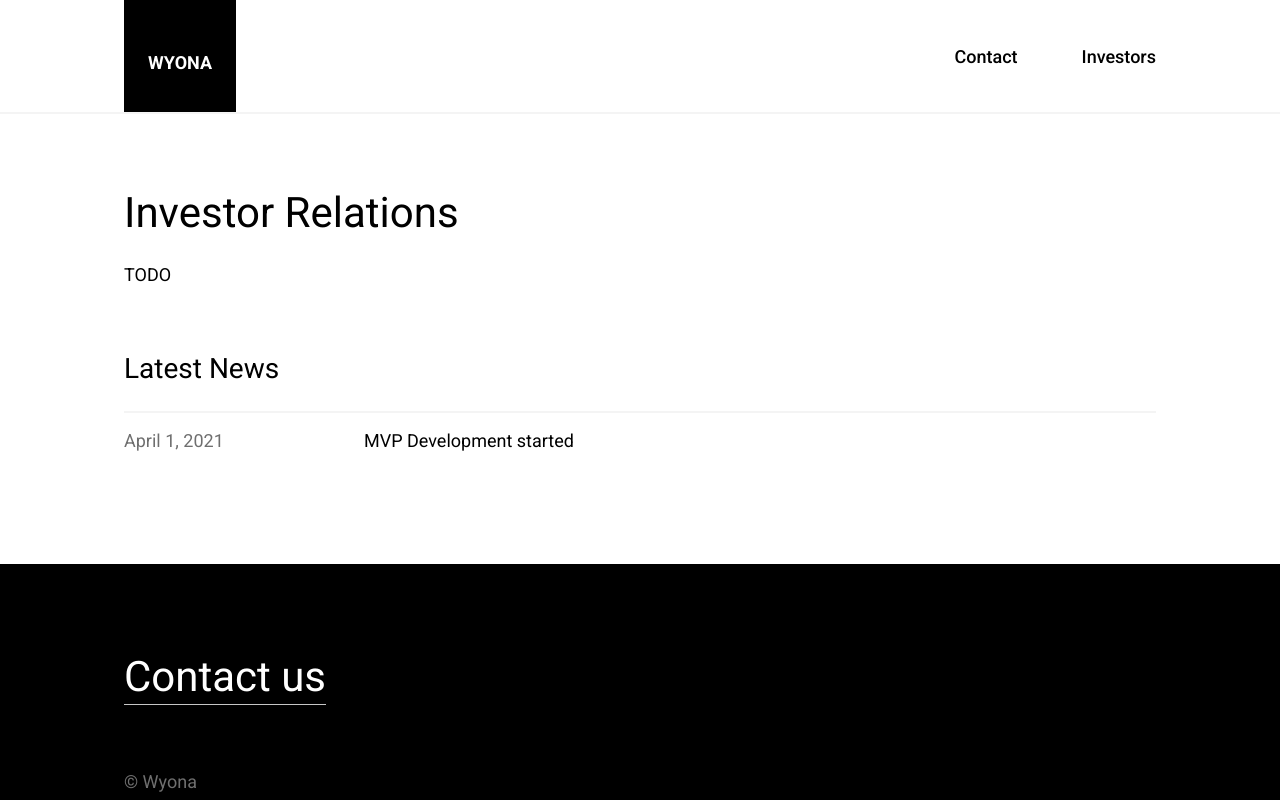
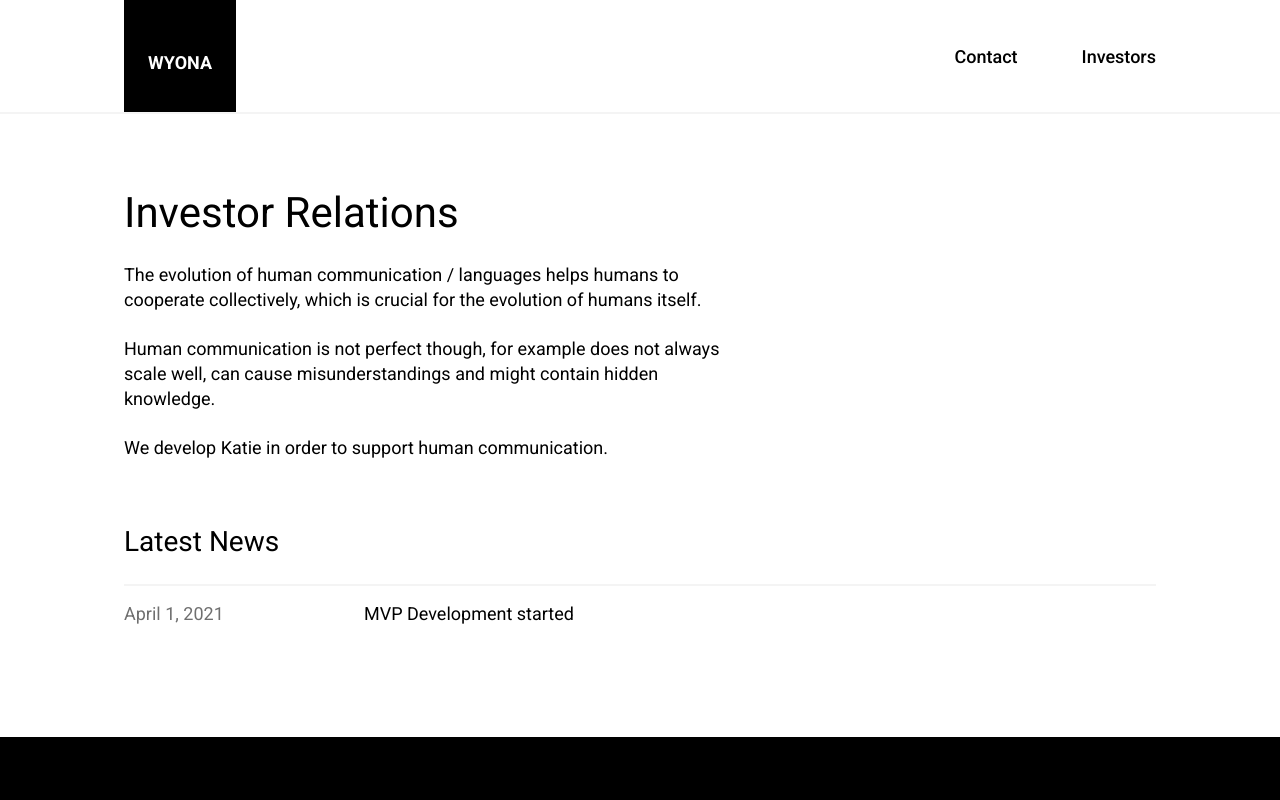
Before and after one commit to vanyabrucker/wyona-web, a Next.js app: page /investors in a window 1280 px wide. Shown: the top 800 px of the page. Built offline with nearby package versions, Linux system fonts and the light colour scheme.

Commit message:
backround of Katie

```diff
--- a/pages/investors.js
+++ b/pages/investors.js
@@ -31,7 +31,15 @@ export default function Investors({ allPostsData }) {
                 <section className="margin--top--layout-06 flex-direction--column flex--align-items--center">
                     <div className="bx--grid flex-direction--column">
                         <h1 className="margin--top--spacing-04 expressive-heading-05">Investor Relations</h1>
-                        <p className="margin--top--spacing-06 text-length--02">TODO</p>
+                        <p className="margin--top--spacing-06 text-length--02">
+                        The evolution of human communication / languages helps humans to cooperate collectively, which is crucial for the evolution of humans itself.
+                        </p>
+                        <p className="margin--top--spacing-06 text-length--02">
+                        Human communication is not perfect though, for example does not always scale well, can cause misunderstandings and might contain hidden knowledge.
+                        </p>
+                        <p className="margin--top--spacing-06 text-length--02">
+We develop Katie in order to support human communication.
+                        </p>
                         <h2 className={"expressive-heading-04 margin--top--layout-05"}>Latest News</h2>
                         <ul className="ul--no-styles flex flex-wrap--wrap flex-direction--column margin--top--spacing-06">
                             {allPostsData.map(({ id, date, title }) => (
```
